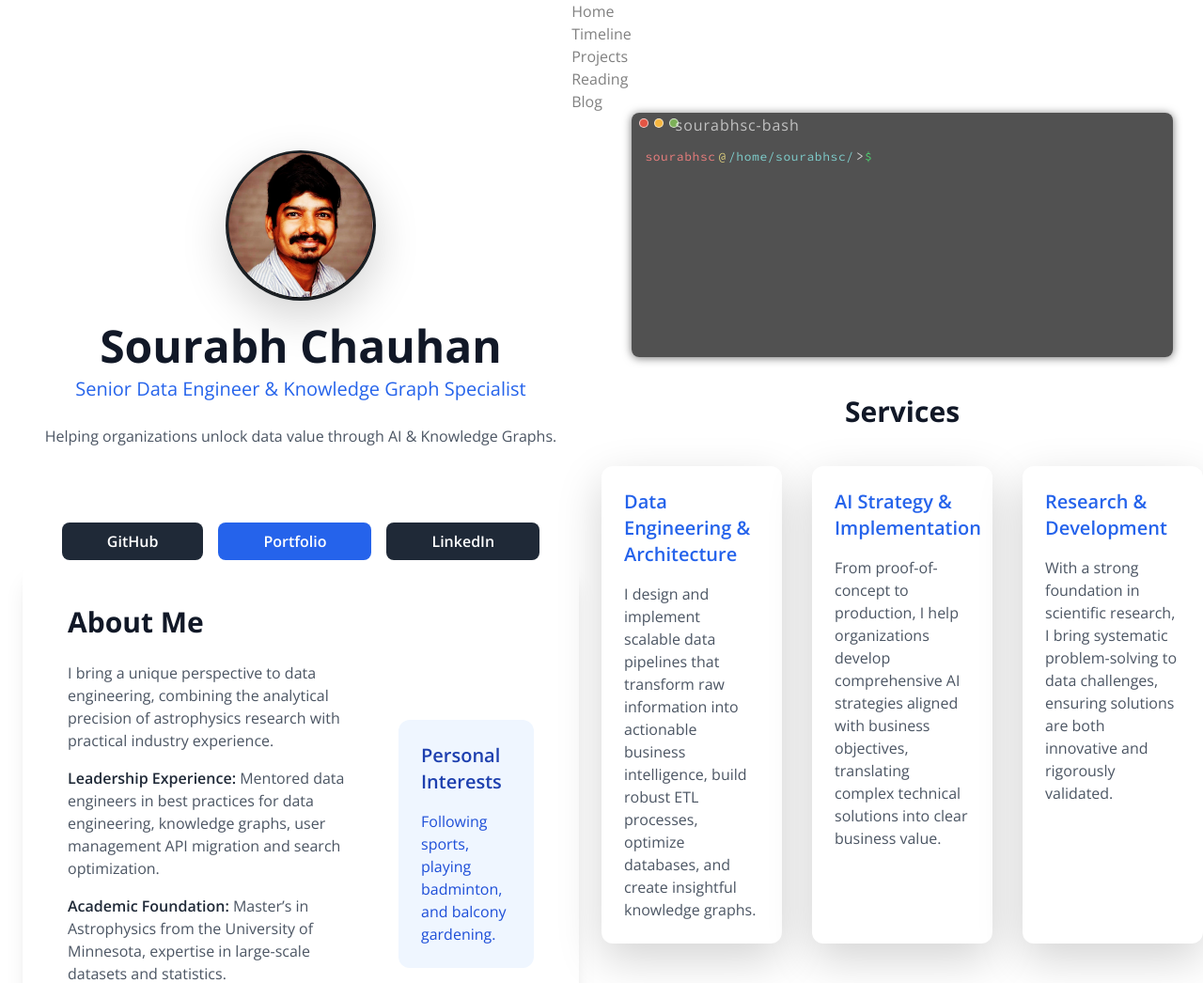
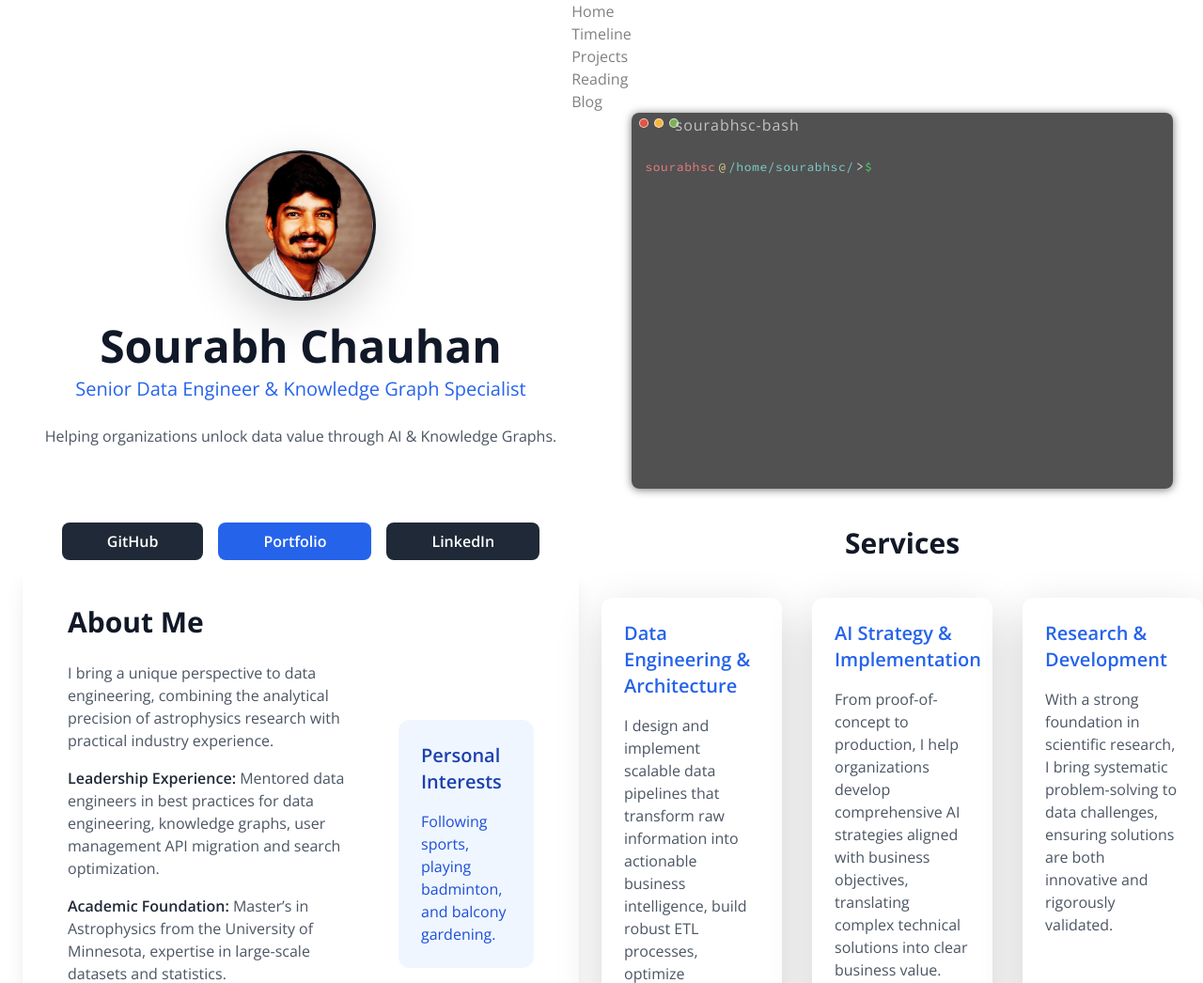
Before and after one commit to sourabhsc/portflolio-sc, a Flask app: page / in a window 1280 px wide. Shown: the top 1046 px of the page at 94% size. Run offline with Flask 3, Linux system fonts and the light colour scheme; some libraries are stand-ins or nearby versions.

Commit message:
increasing height of terminal

```diff
--- a/portfolio-sc/static/css/home.css
+++ b/portfolio-sc/static/css/home.css
@@ -120,7 +120,7 @@ ul li a {
   background: rgba(38, 38, 38, 0.8);
   width: 90%;
   max-width: 1000px;
-  height: 260px;
+  height: 400px;
   border-radius: 8px;
   box-shadow: 0 1px 10px rgba(0, 0, 0, 0.55);
   margin: 0 auto 40px auto;
```
